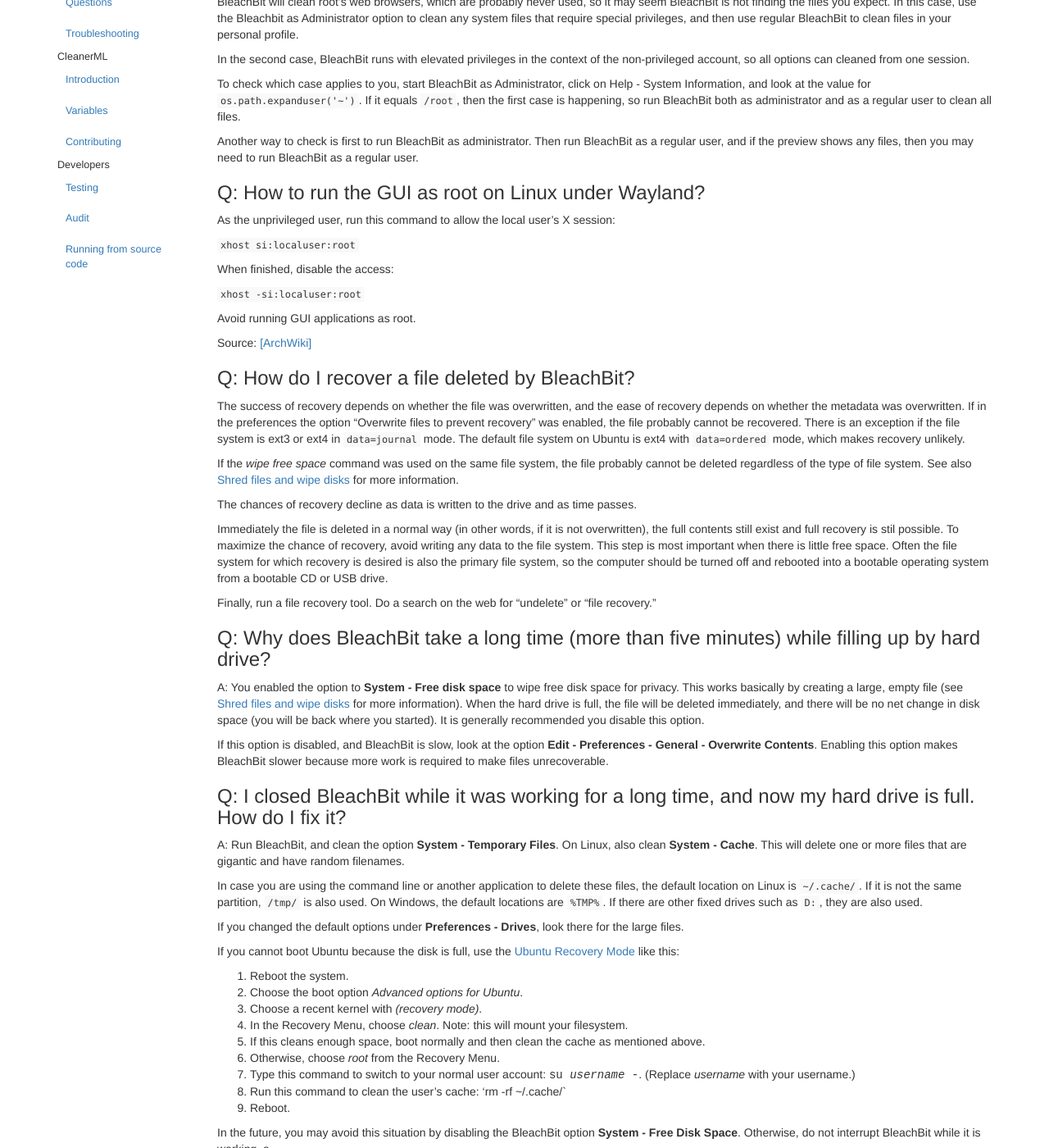
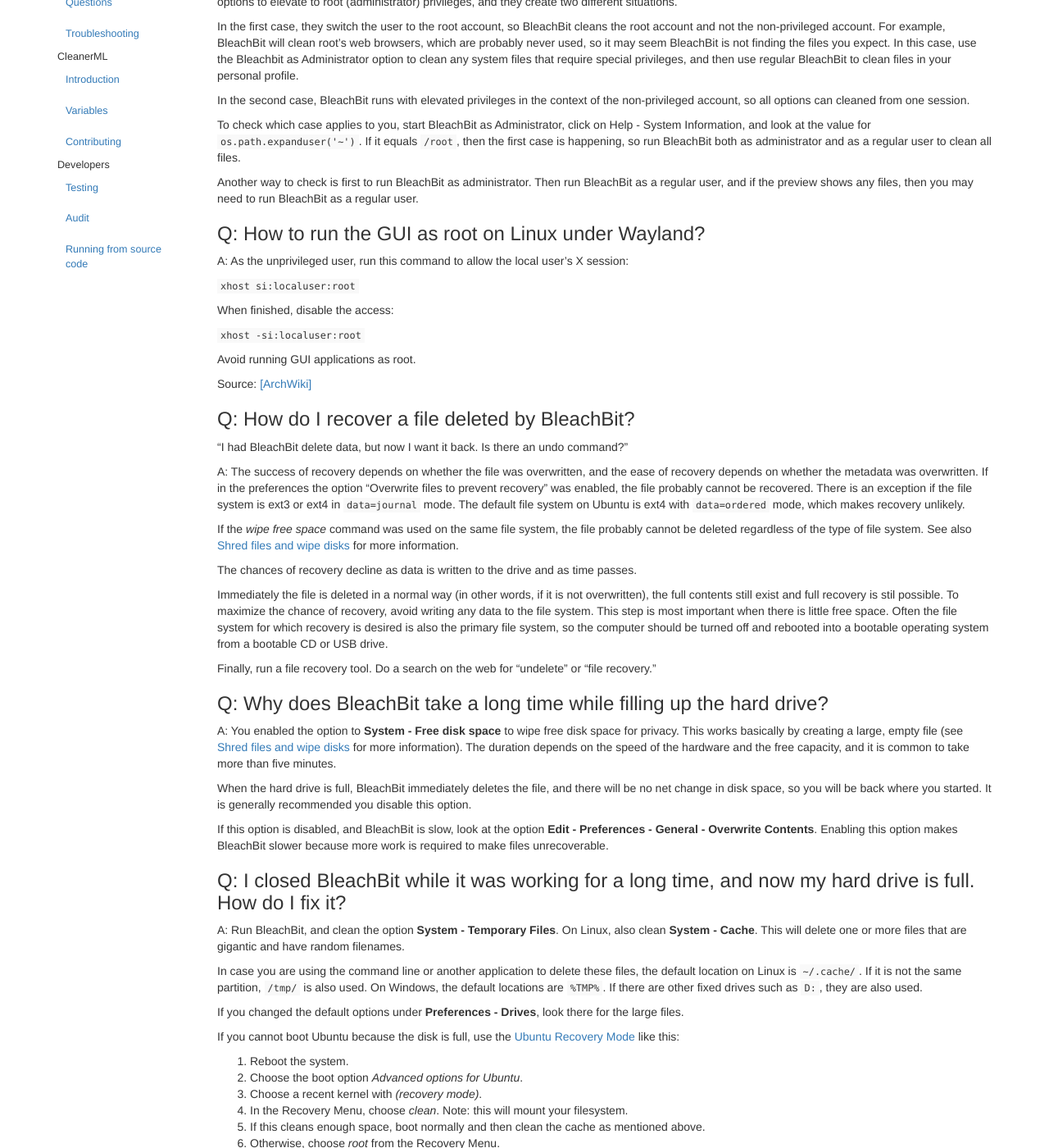
Before and after one commit to bleachbit/docs, a Jekyll site: the page built from _posts/2015-09-25-frequently-asked-questions.md, in a window 1280 px wide and 1400 px high, scrolled down 502 px. Shown: the whole window at 82% size. Built offline with Jekyll 4.4.1, drawn with Linux system fonts in a browser that asks for light colours; some of the changed text lies outside the part shown.

Commit message:
Improve documentation

````diff
--- a/_includes/header.html
+++ b/_includes/header.html
@@ -5,5 +5,5 @@
 <p><a href="https://www.bleachbit.org">Main site</a>
  | <a href="https://www.bleachbit.org/download">Download</a>
  | <a href="https://www.bleachbit.org/help">Get Help</a>
- | <a href="https://www.bleachbit.org/forum">Forum</a>
+ | <a href="https://github.com/bleachbit/docs">Edit this documentation</a>
  </p>
--- a/_posts/2015-09-25-frequently-asked-questions.md
+++ b/_posts/2015-09-25-frequently-asked-questions.md
@@ -6,14 +6,17 @@
 order: 5
 ---
 
-### Q: Why do I see permissions denied errors on Linux?
-A: If you are trying to clean the system (for example, localizations, APT, or DNF), run BleachBit with root permissions. To elevate permissions, choose the menu option "BleachBit as Administrator" _or_ run <tt>sudo</tt> on the command line.
+### Question: Why do I see permissions denied errors on Linux?
+
+Answer: If you are trying to clean the system (for example, localizations, APT, or DNF), run BleachBit with root permissions. To elevate permissions, choose the menu option "BleachBit as Administrator" _or_ run <tt>sudo</tt> on the command line.
 
 Alternatively, when running as a normal user, uncheck options that require root permissions.
 
 ### Q: Why do I see permission denied errors on Windows?
 This happens when cleaning certain files, such as Windows system logs under ``c:\windows``.
 A: When you first launch BleachBit it should prompt you with the User Access Control dialog, which asks, "Do you want to allow the following program to make changes to this computer." Answer *Yes* to grant BleachBit the privileges to modify all files.
+
+If you answer *No*, then BleachBit will start, and it will still be able to clean data under your user profile. However, it will not have access to clean system data.
 
 ### Q: On Linux do I need to run BleachBit both as a normal user and as an administrator?
 A: It depends how your system elevates privileges. Linux has various tools (for example, kdesudo, gksudo sudo, su-to-root, and PolicyKit) with various options to elevate to root (administrator) privileges, and they create two different situations.
@@ -28,7 +31,7 @@
 
 ### Q: How to run the GUI as root on Linux under Wayland?
 
-As the unprivileged user, run this command to allow the local user's X session:
+A: As the unprivileged user, run this command to allow the local user's X session:
 
 ```xhost si:localuser:root```
 
@@ -42,7 +45,9 @@
 
 ### Q: How do I recover a file deleted by BleachBit?
 
-The success of recovery depends on whether the file was overwritten, and the ease of recovery depends on whether the metadata was overwritten. If in the preferences the option "Overwrite files to prevent recovery" was enabled, the file probably cannot be recovered. There is an exception if the file system is ext3 or ext4 in `data=journal` mode. The default file system on Ubuntu is ext4 with `data=ordered` mode, which makes recovery unlikely.
+"I had BleachBit delete data, but now I want it back. Is there an undo command?"
+
+A: The success of recovery depends on whether the file was overwritten, and the ease of recovery depends on whether the metadata was overwritten. If in the preferences the option "Overwrite files to prevent recovery" was enabled, the file probably cannot be recovered. There is an exception if the file system is ext3 or ext4 in `data=journal` mode. The default file system on Ubuntu is ext4 with `data=ordered` mode, which makes recovery unlikely.
 
 If the *wipe free space* command was used on the same file system, the file probably cannot be deleted regardless of the type of file system. See also [Shred files and wipe disks](/doc/shred-files-and-wipe-disks.html) for more information.
 
@@ -52,8 +57,11 @@
 
 Finally, run a file recovery tool. Do a search on the web for "undelete" or "file recovery."
 
-### Q: Why does BleachBit take a long time (more than five minutes) while filling up by hard drive?
-A: You enabled the option to **System - Free disk space** to wipe free disk space for privacy. This works basically by creating a large, empty file (see [Shred files and wipe disks](/doc/shred-files-and-wipe-disks.html) for more information). When the hard drive is full, the file will be deleted immediately, and there will be no net change in disk space (you will be back where you started). It is generally recommended you disable this option.
+### Q: Why does BleachBit take a long time while filling up the hard drive?
+
+A: You enabled the option to **System - Free disk space** to wipe free disk space for privacy. This works basically by creating a large, empty file (see [Shred files and wipe disks](/doc/shred-files-and-wipe-disks.html) for more information). The duration depends on the speed of the hardware and the free capacity, and it is common to take more than five minutes.
+
+When the hard drive is full, BleachBit immediately deletes the file, and there will be no net change in disk space, so you will be back where you started. It is generally recommended you disable this option.
 
 If this option is disabled, and BleachBit is slow, look at the option **Edit - Preferences - General - Overwrite Contents**. Enabling this option makes BleachBit slower because more work is required to make files unrecoverable.
 
@@ -78,6 +86,7 @@
 
 In the future, you may avoid this situation by disabling the BleachBit option **System - Free Disk Space**. Otherwise, do not interrupt BleachBit while it is working.
 a
+
 ### Q: How many passes does BleachBit make for the overwrite file option (shredding file)?
 A: See [Shred files and wipe disks](/doc/shred-files-and-wipe-disks.html).
 
````
Also changed, not shown: README.md.
